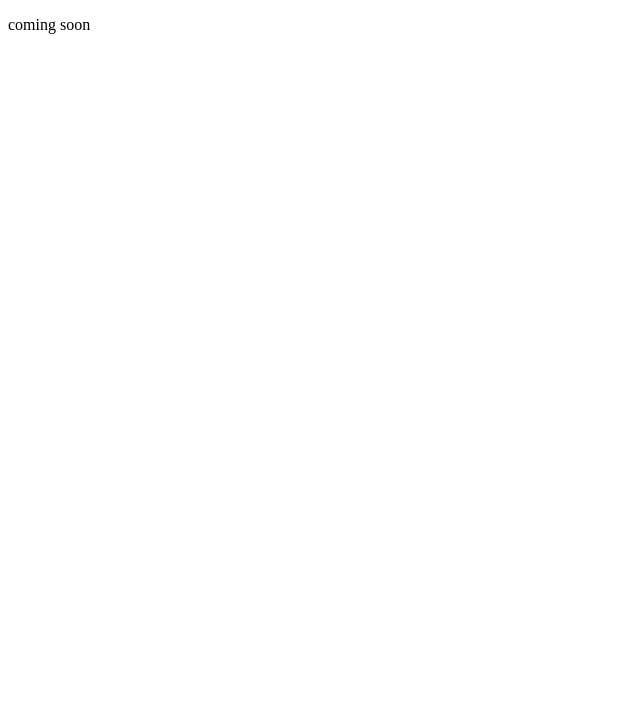
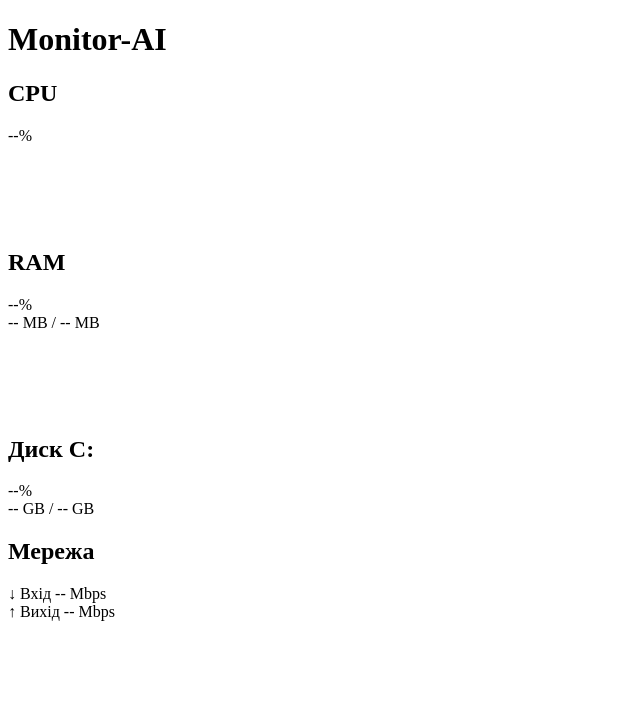
Before and after one commit to Olha-Lan/monitor-ai, a Flask app: page / in a window 1280 px wide. Before the commit the part shown is almost empty. Shown: the top 704 px of the page, without its empty margins (0-640 px from the left). Run offline with Flask 3, Linux system fonts and the light colour scheme.

Commit message:
feat: add dashboard HTML structure

```diff
--- a/templates/index.html
+++ b/templates/index.html
@@ -1,4 +1,60 @@
 <!DOCTYPE html>
-<html><head><title>Monitor-AI</title></head>
-<body><p>coming soon</p></body>
+<html lang="uk">
+<head>
+    <meta charset="UTF-8">
+    <meta name="viewport" content="width=device-width, initial-scale=1.0">
+    <title>Monitor-AI</title>
+    <link rel="stylesheet" href="/static/css/style.css">
+    <script src="https://cdn.jsdelivr.net/npm/chart.js@4.4.0/dist/chart.umd.min.js"></script>
+</head>
+<body>
+    <header>
+        <h1>Monitor-AI</h1>
+        <span id="status" class="status-dot"></span>
+    </header>
+
+    <main>
+        <!-- CPU Card -->
+        <section class="card" id="card-cpu">
+            <h2>CPU</h2>
+            <div class="stat-value" id="cpu-total">--%</div>
+            <div class="cores-grid" id="cpu-cores"></div>
+            <canvas id="chart-cpu" height="80"></canvas>
+        </section>
+
+        <!-- RAM Card -->
+        <section class="card" id="card-ram">
+            <h2>RAM</h2>
+            <div class="stat-value" id="ram-percent">--%</div>
+            <div class="stat-detail" id="ram-detail">-- MB / -- MB</div>
+            <canvas id="chart-ram" height="80"></canvas>
+        </section>
+
+        <!-- Disk Card -->
+        <section class="card" id="card-disk">
+            <h2>Диск C:</h2>
+            <div class="stat-value" id="disk-percent">--%</div>
+            <div class="stat-detail" id="disk-detail">-- GB / -- GB</div>
+            <div class="progress-bar">
+                <div class="progress-fill" id="disk-bar"></div>
+            </div>
+        </section>
+
+        <!-- Network Card -->
+        <section class="card" id="card-network">
+            <h2>Мережа</h2>
+            <div class="net-row">
+                <span class="net-label">&#8595; Вхід</span>
+                <span class="stat-value" id="net-down">-- Mbps</span>
+            </div>
+            <div class="net-row">
+                <span class="net-label">&#8593; Вихід</span>
+                <span class="stat-value" id="net-up">-- Mbps</span>
+            </div>
+            <canvas id="chart-net" height="80"></canvas>
+        </section>
+    </main>
+
+    <script src="/static/js/main.js"></script>
+</body>
 </html>
```
